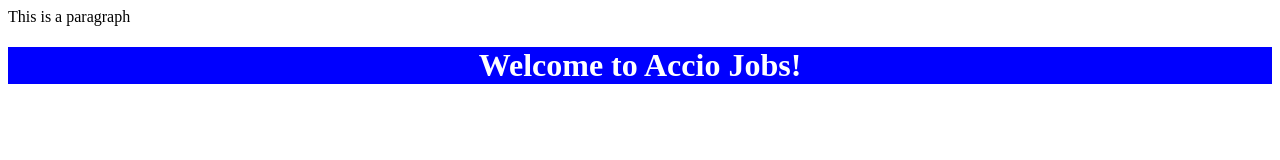
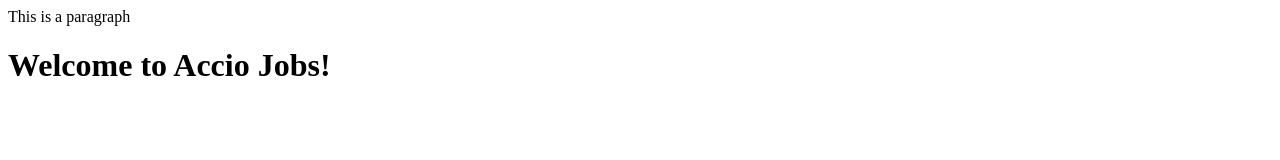
Before and after one commit to acciojob/welcome-to-acciojob-Khushbooji88, a website: page main.html in a window 1280 px wide. Drawn offline with Linux system fonts and the light colour scheme.

Commit message:
created a submission

```diff
--- a/main.html
+++ b/main.html
@@ -1,12 +1,5 @@
 <html>
 	<head>
-		<style>
-			h1{
-				background-color: blue;
-				color: white;
-				text-align: center;
-			}
-		</style>
 	</head>
 	<body>
 		<p> This is a paragraph </p>
```
